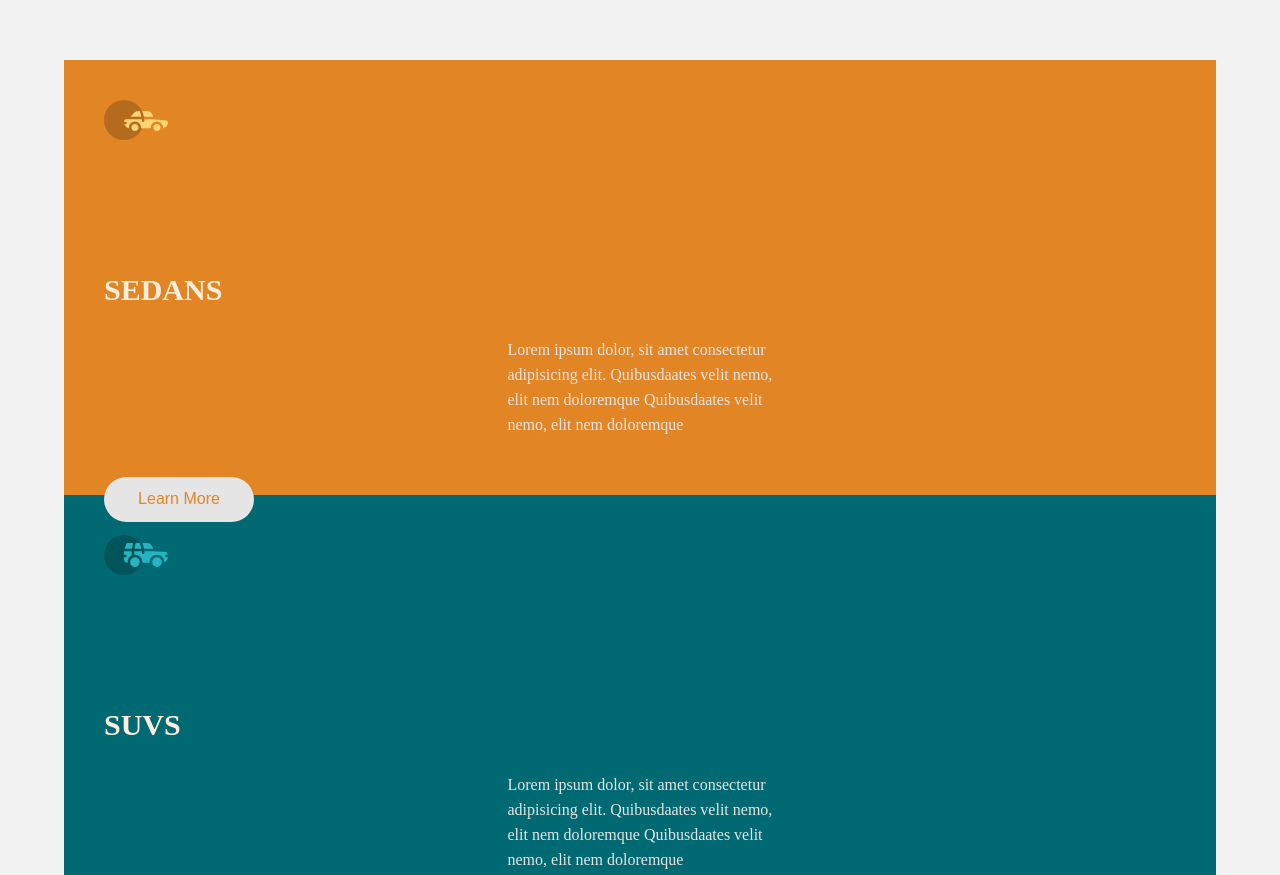
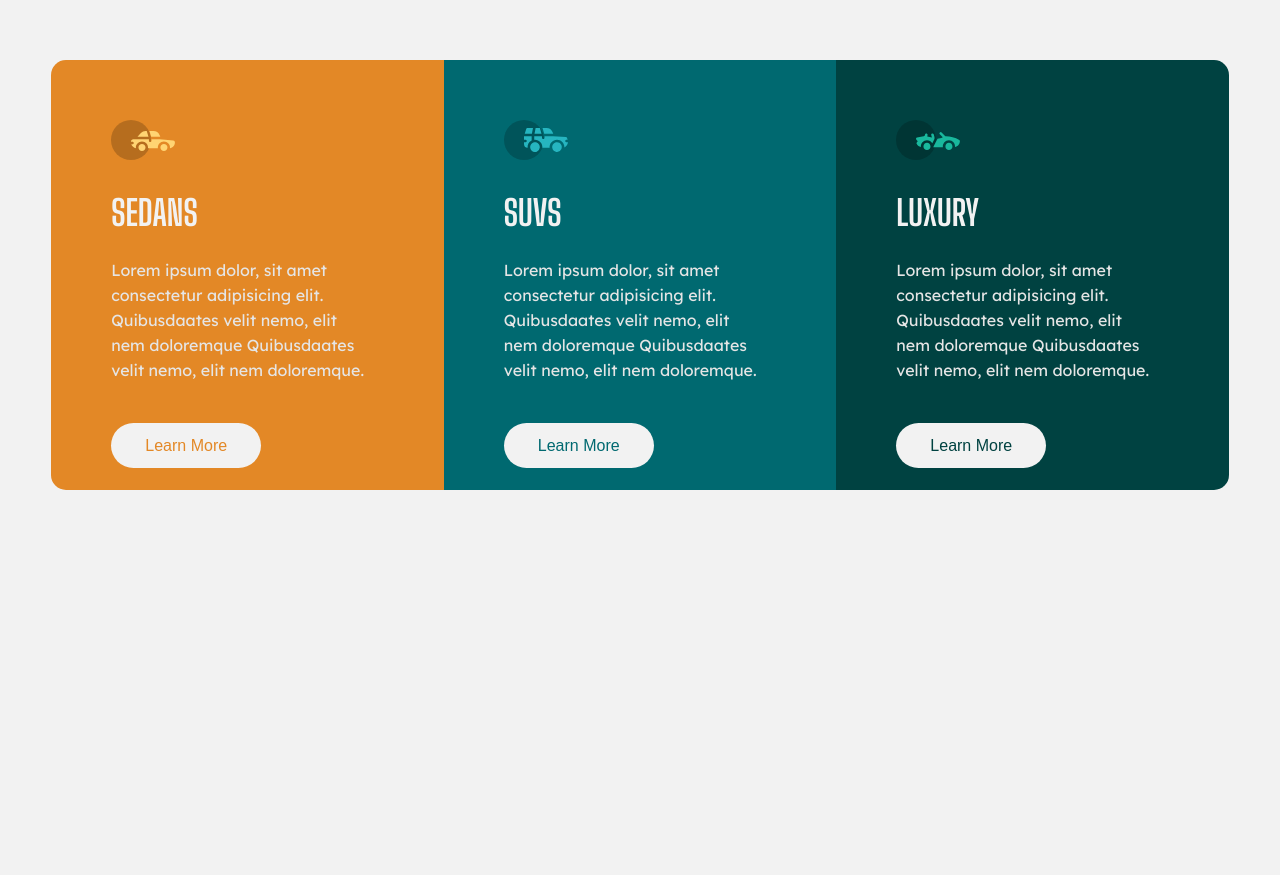
Before and after one commit to Ninjas-T/3-column-preview-card-component-main-Mostafa, a plain HTML site: page index.html in a window 1280 px wide. Shown: the top 875 px of the page. After the commit the page ends 800 px from the top, so only its background shows below. Drawn offline with Linux system fonts and the light colour scheme.

Commit message:
create media query for ipad and desktop relate #4

```diff
--- a/index.html
+++ b/index.html
@@ -6,15 +6,18 @@
     <meta name="viewport" content="width=device-width, initial-scale=1.0" />
     <title>3-column-preview-card-component-main</title>
     <link rel="stylesheet" href="style.css" />
+    <link href="https://fonts.googleapis.com/css2?family=Big+Shoulders+Display:wght@700&family=Lexend+Deca&display=swap" rel="stylesheet">
   </head>
   <body>
+    <main>
+
       <section id="container-cards">
         <div id="sedans" class="card"  >
           <img  class="card-icon" src="/images/icon-sedans.svg" alt="img" />
           <h2 class="card-title">SEDANS</h2>
           <p class="card-text">Lorem ipsum dolor, sit amet consectetur
             adipisicing elit. Quibusdaates velit nemo, elit nem doloremque
-            Quibusdaates velit nemo, elit nem doloremque</p>
+            Quibusdaates velit nemo, elit nem doloremque.</p>
             <button class="card-button">Learn More</button>
         </div>
 <!--  .o.....o.....o.....o....o.....o..o....o...o.....o.....o.....o....o.....o.....o.......    -->
@@ -24,7 +27,7 @@
             <h2 class="card-title">SUVS</h2>
             <p class="card-text">Lorem ipsum dolor, sit amet consectetur
               adipisicing elit. Quibusdaates velit nemo, elit nem doloremque
-              Quibusdaates velit nemo, elit nem doloremque</p>
+              Quibusdaates velit nemo, elit nem doloremque.</p>
               <button class="card-button">Learn More</button>
           </div>
 <!--  .o.....o.....o.....o....o.....o..o....o...o.....o.....o.....o....o.....o.....o.......    -->
@@ -33,9 +36,10 @@
             <h2 class="card-title">LUXURY</h2>
             <p class="card-text">Lorem ipsum dolor, sit amet consectetur
               adipisicing elit. Quibusdaates velit nemo, elit nem doloremque
-              Quibusdaates velit nemo, elit nem doloremque</p>
+              Quibusdaates velit nemo, elit nem doloremque.</p>
             <button class="card-button">Learn More</button>
           </div>
       </section>
+    </main>
   </body>
 </html>
--- a/style.css
+++ b/style.css
@@ -5,8 +5,9 @@
   color: #e5e5e5;
 }
 body {
-  background-color: #f2f2f2;
+  background-color: hsl(0, 0%, 95%);
 }
+
 #container-cards {
   width: 90%;
   margin: 60px auto;
@@ -14,58 +15,94 @@ body {
 }
 /***********************     Start Card     **********************************/
 .card {
-  height: 435px;
+  height: 430px;
   padding: 40px;
+  width: 100%;
 }
 .card-title {
-  margin-top: 12%;
-  font-size: 30px;
-  color: #ffeede;
+  margin-top: 28px;
+  font-size: 35px;
+  color: hsl(0, 0%, 95%);
+  font-family: 'Big Shoulders Display', cursive;
 }
 .card-text {
-  margin: 30px auto 0;
+  margin-top: 25px;
   line-height: 25px;
-  width: 265px;
+  width: 260px;
+  font-family: 'Lexend Deca', sans-serif;
 }
 .card-button {
   width: 150px;
   height: 45px;
   margin-top: 40px;
   border-radius: 30px;
-  border: #e5e5e5;
-  background-color: #e5e5e5;
+  border: hsl(0, 0%, 95%);
+  background-color: hsl(0, 0%, 95%);
   font-size: 1rem;
+  cursor: pointer;
 }
 /***********************      specifically sedans      **********************************/
 #sedans {
-  background-color: #e28525;
+  background-color:  hsl(31, 77%, 52%);
+  border-radius: 15px 15px 0 0;
 }
 #sedans button {
-  color: #e28525;
+  color:  hsl(31, 77%, 52%);
 }
 #sedans button:hover {
-  background-color: #e28525;
-  color: #e5e5e5;
+  background-color: hsl(31, 77%, 52%);
+  color: hsl(0, 0%, 95%);
 }
 /***********************      specifically suvs      **********************************/
 #suvs {
-  background-color: #016972;
+  background-color:  hsl(184, 100%, 22%);
 }
 #suvs button {
-  color: #016972;
+  color:  hsl(184, 100%, 22%);
 }
 #suvs button:hover {
-  background-color: #016972;
-  color: #e5e5e5;
+  background-color:  hsl(184, 100%, 22%);
+  color: hsl(0, 0%, 95%);
 }
 /***********************      specifically luxury      **********************************/
 #luxury {
-  background-color: #00403f;
+  background-color: hsl(179, 100%, 13%);
+
+  border-radius: 0px 0px 15px 15px;
 }
 #luxury button {
-  color: #00403f;
+  color: hsl(179, 100%, 13%);
 }
 #luxury button:hover {
-  background-color: #00403f;
-  color: #e5e5e5;
+  background-color: hsl(179, 100%, 13%);
+  color: hsl(0, 0%, 95%);
 }
+/*********************Start media 768**********************************/
+@media screen and (min-width: 768px) {
+  #container-cards {
+    width: 55%;
+  }
+  .card{
+    padding: 60px;
+  }
+}
+/************************Start media 1024*******************************/
+@media screen and (min-width: 1024px) {
+  #container-cards {
+    display: flex;
+    justify-content: space-between;
+    align-items: center;
+    width: 92%;
+    border-radius: 15px;
+    /* border: 2px solid red; */
+  }
+  div.card {
+    width: calc(100% / 3);
+  }
+  #sedans {
+    border-radius: 15px 0 0 15px;
+  }
+  #luxury {
+    border-radius: 0 15px 15px 0;
+  }
+}
```
